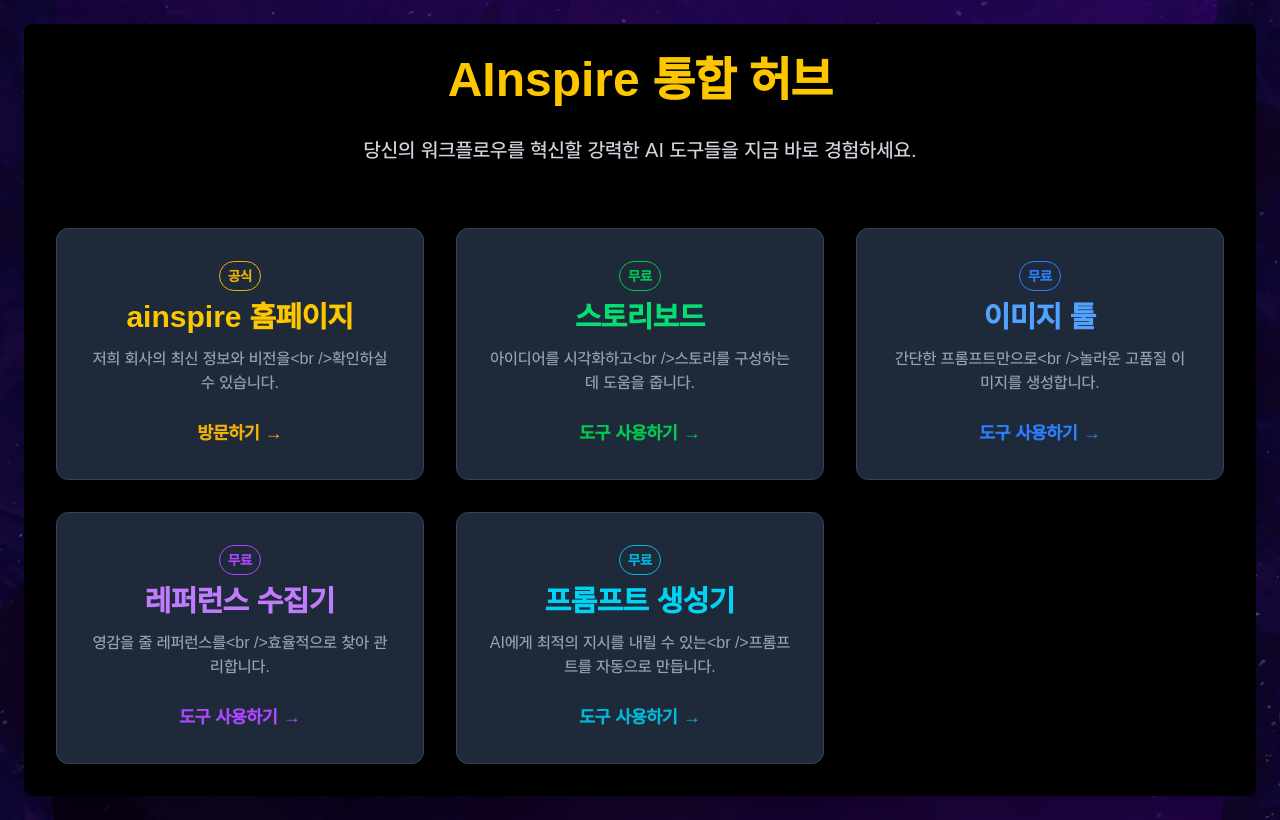
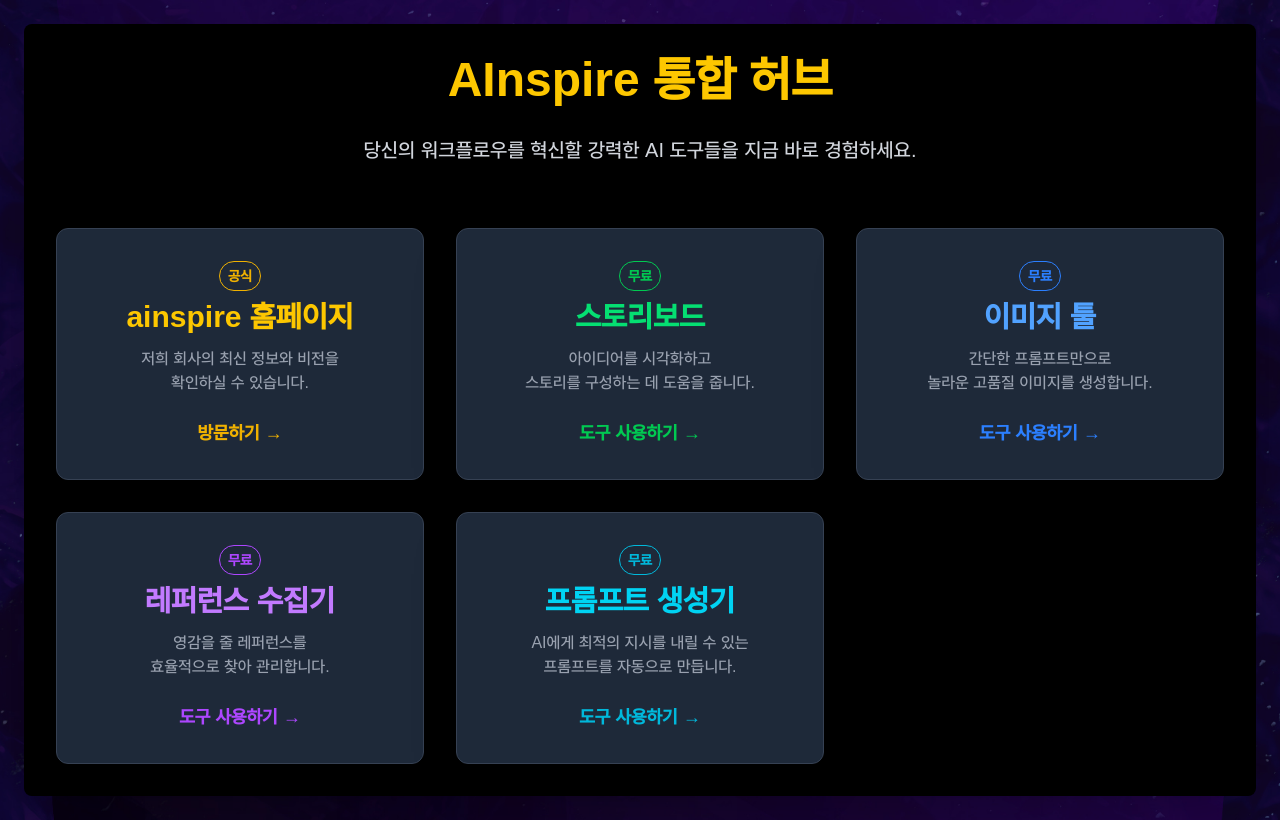
Before and after one commit to uguggim4-creator/ai-hub-landing, a Next.js app: page / in a window 1280 px wide. Built offline with nearby package versions, Linux system fonts and the light colour scheme.

Commit message:
update: revised landing page index.js content

```diff
--- a/pages/index.js
+++ b/pages/index.js
@@ -1,4 +1,4 @@
-// pages/index.js 파일 내용 - 최종 수정본 (중앙 정렬 및 태그 수정)
+// pages/index.js 파일 내용 - 최종 수정본 (줄 바꿈 및 모션 복구 완료)
 
 import Head from 'next/head';
 import { motion, AnimatePresence } from 'framer-motion';
@@ -11,7 +11,7 @@
     imageTool: "https://ainspire-image-tool-api.vercel.app/",
     referenceCollector: "https://ainspire-reference.vercel.app/",
     promptGenerator: "https://vercel-veo3-prompt-generator.vercel.app/",
-    homepage: "https://ainspire.co.kr", // 👈 ainspire 홈페이지 주소
+    homepage: "https://ainspire.co.kr",
   };
 
   const [showTitleImage, setShowTitleImage] = useState(true);
@@ -21,14 +21,15 @@
     // 1. 타이틀 이미지 퇴장 타이머 (1초 후 퇴장 애니메이션 시작)
     const exitTimer = setTimeout(() => {
       setShowTitleImage(false);
-    }, 1000); // 1초(1000ms) 후 실행
+    }, 1000);
 
     // 2. 메인 콘텐츠 등장 타이머 (총 2.5초 지연)
+    // 2.5초 지연 (타이틀 퇴장 완료 시점 2초 + 0.5초 대기)
     const mainContentTimer = setTimeout(() => {
         setShowMainContent(true);
-    }, 2500); // 2.5초(2500ms) 후 실행
+    }, 2500);
 
-    // 3. 정리 함수: 타이머를 깔끔하게 해제
+    // 3. 정리 함수
     return () => {
       clearTimeout(exitTimer);
       clearTimeout(mainContentTimer);
@@ -57,52 +58,47 @@
     visible: { opacity: 1, y: 0, transition: { type: "spring", stiffness: 100, damping: 12 } },
   };
 
-  // 5개 도구 박스를 배열로 정의
+  // 5개 도구 박스를 배열로 정의 (줄 바꿈 <br /> 태그 포함)
   const toolBoxes = [
-    // 1. ainspire 홈페이지 박스 (노란색으로 강조)
     {
       title: "ainspire 홈페이지",
-      desc: "저희 회사의 최신 정보와 비전을<br />확인하실 수 있습니다.",
+      desc: "저희 회사의 최신 정보와 비전을<br />확인하실 수 있습니다.", // 👈 줄 바꿈 적용
       url: toolUrls.homepage,
       color: "text-yellow-400",
       hoverColor: "hover:border-yellow-500",
       tag: "공식",
       tagColor: "text-yellow-500",
     },
-    // 2. 스토리보드
     {
       title: "스토리보드",
-      desc: "아이디어를 시각화하고<br />스토리를 구성하는 데 도움을 줍니다.",
+      desc: "아이디어를 시각화하고<br />스토리를 구성하는 데 도움을 줍니다.", // 👈 줄 바꿈 적용
       url: toolUrls.storyboard,
       color: "text-green-400",
       hoverColor: "hover:border-green-500",
       tag: "무료",
       tagColor: "text-green-500",
     },
-    // 3. 이미지 툴
     {
       title: "이미지 툴",
-      desc: "간단한 프롬프트만으로<br />놀라운 고품질 이미지를 생성합니다.",
+      desc: "간단한 프롬프트만으로<br />놀라운 고품질 이미지를 생성합니다.", // 👈 줄 바꿈 적용
       url: toolUrls.imageTool,
       color: "text-blue-400",
       hoverColor: "hover:border-blue-500",
       tag: "무료",
       tagColor: "text-blue-500",
     },
-    // 4. 레퍼런스 수집기
     {
       title: "레퍼런스 수집기",
-      desc: "영감을 줄 레퍼런스를<br />효율적으로 찾아 관리합니다.",
+      desc: "영감을 줄 레퍼런스를<br />효율적으로 찾아 관리합니다.", // 👈 줄 바꿈 적용
       url: toolUrls.referenceCollector,
       color: "text-purple-400",
       hoverColor: "hover:border-purple-500",
       tag: "무료",
       tagColor: "text-purple-500",
     },
-    // 5. 프롬프트 생성기
     {
       title: "프롬프트 생성기",
-      desc: "AI에게 최적의 지시를 내릴 수 있는<br />프롬프트를 자동으로 만듭니다.",
+      desc: "AI에게 최적의 지시를 내릴 수 있는<br />프롬프트를 자동으로 만듭니다.", // 👈 줄 바꿈 적용
       url: toolUrls.promptGenerator,
       color: "text-cyan-400",
       hoverColor: "hover:border-cyan-500",
@@ -151,7 +147,7 @@
           variants={mainContentVariants}
           initial="hidden"
           animate="visible"
-          transition={{ delay: 0.1 }} // 👈 메인 콘텐츠 등장 후 0.1초 뒤 내부 모션 시작
+          transition={{ delay: 0 }} // 🚨🚨🚨 모션 복구: delay를 0으로 설정하여 즉시 내부 staggerChildren을 실행
         >
           {/* 노란색 타이틀 + Pretendard 폰트 */}
           <h1 className="text-5xl font-extrabold mb-8 text-yellow-400 font-pretendard">
@@ -177,7 +173,7 @@
                 className={`block p-8 border border-gray-700 rounded-xl shadow-2xl bg-gray-800 ${box.hoverColor} transition duration-300 transform hover:scale-[1.05]`}
                 variants={itemVariants}
               >
-                {/* 🚨🚨🚨 박스 내부 구조 수정: 중앙 정렬 및 태그 위에 배치 🚨🚨🚨 */}
+                {/* 제목 및 무료/공식 태그 */}
                 <div className="flex flex-col items-center mb-3">
                   {/* 태그 (메인 텍스트 위에 위치) */}
                   <span className={`text-sm font-semibold px-2 py-1 rounded-full border border-current ${box.tagColor} font-pretendard mb-2`}>
@@ -190,9 +186,11 @@
                 </div>
 
                 {/* 설명 (중앙 정렬) */}
-                <p className="text-gray-400 mb-6 font-pretendard text-center">
-                  {box.desc}
-                </p>
+                <p
+                  className="text-gray-400 mb-6 font-pretendard text-center"
+                  // 🚨🚨🚨 줄 바꿈(<br />) 태그를 인식하도록 설정 (핵심 수정)
+                  dangerouslySetInnerHTML={{ __html: box.desc }}
+                />
 
                 {/* 링크 (중앙 정렬) */}
                 <span className={`${box.tagColor} font-semibold text-lg font-pretendard mx-auto block w-fit`}>
```
